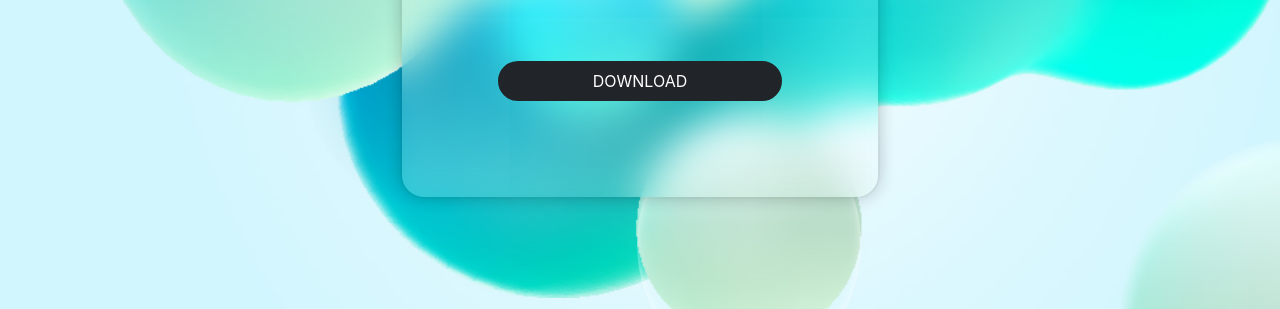
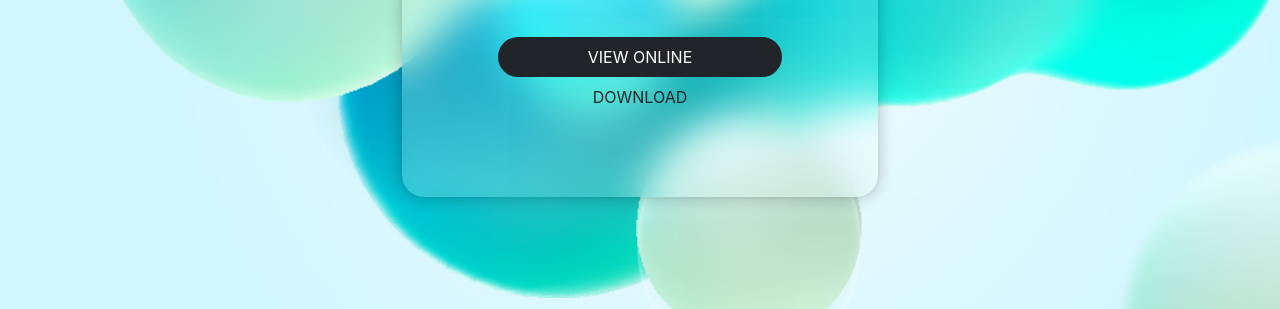
Before and after one commit to James-Sole/portfolio, a plain HTML site: page index.html in a window 1280 px wide. Shown: the part 491-800 px from the top of the page. Drawn offline with nearby package versions, Linux system fonts and the light colour scheme.

Commit message:
Add files via upload

```diff
--- a/index.html
+++ b/index.html
@@ -21,9 +21,10 @@
       <div class="frosted card p-5 text-center">
         <img src="img/js-logo.png" alt="James Sole Logo" class="mt-5  logo">
         <h1 class="mt-5 mb-3">Developer at Work</h1>
-        <p class="mb-5"> Web portfolio coming soon.<br>
+        <p class="mb-4"> Web portfolio coming soon.<br>
       Get downloadable portfolio now.</p>
-        <a href="src/James-Sole-Portflio.pdf"class="btn btn-secondary mx-5 mt-3 mb-5 px-2"  target="_blank" data-toggle="tooltip" data-placement="bottom" title="This link will open in a new window." rel="noopener noreferrer">DOWNLOAD</a>
+      <a href="src/James-Sole-Portflio.pdf"class="btn btn-secondary mx-5 mt-3 px-2"   target="_blank" data-toggle="tooltip" data-placement="bottom" title="This link will open in a new window." rel="noopener noreferrer">VIEW ONLINE</a>
+        <a href="src/James-Sole-Portflio.pdf"class=" text-secondary mt-2 mx-5 mb-5 px-2"  data-toggle="tooltip" data-placement="bottom" title="This link will download a PDF." download>DOWNLOAD</a>
       </div>
 <link rel="stylesheet" href="https://pro.fontawesome.com/releases/v5.15.1/css/all.css" integrity="sha384-9ZfPnbegQSumzaE7mks2IYgHoayLtuto3AS6ieArECeaR8nCfliJVuLh/GaQ1gyM" crossorigin="anonymous">
 <script  src="https://code.jquery.com/jquery-3.5.1.min.js" integrity="sha256-9/aliU8dGd2tb6OSsuzixeV4y/faTqgFtohetphbbj0=" crossorigin="anonymous"></script>
```
